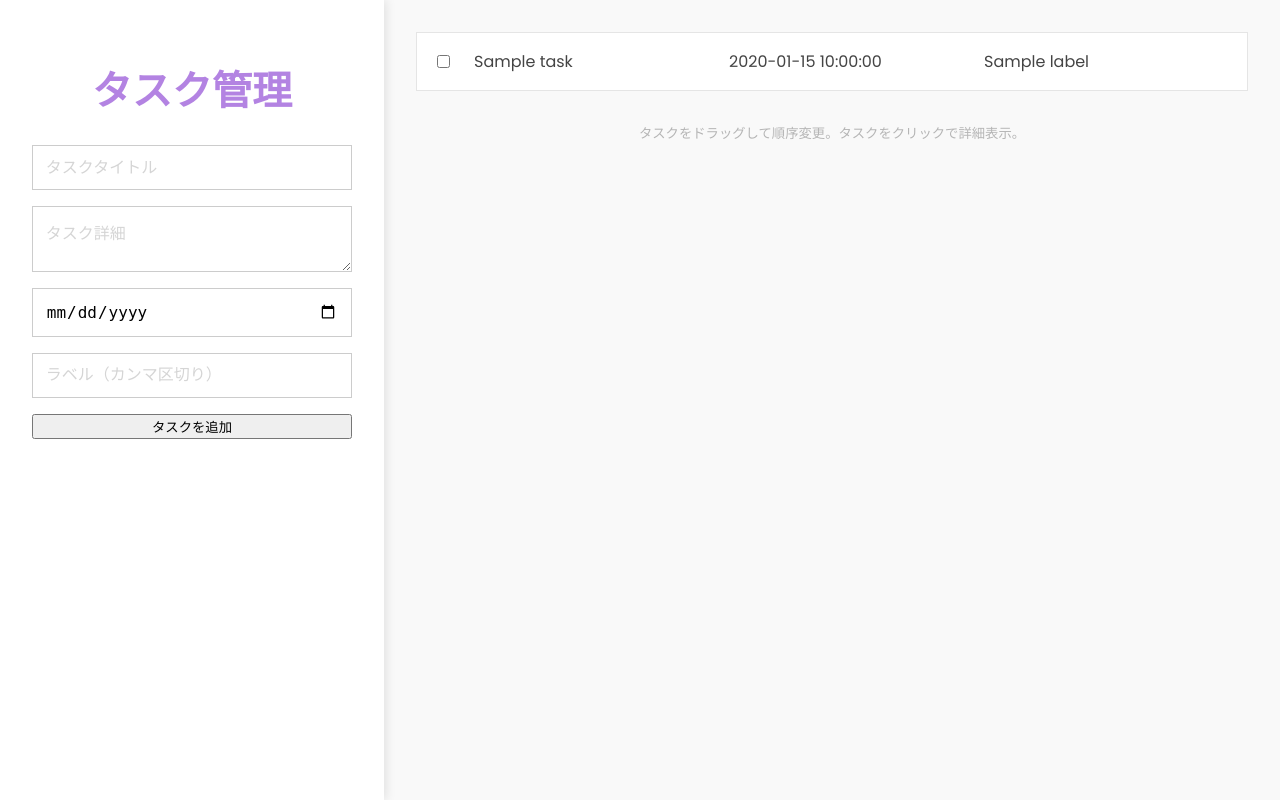
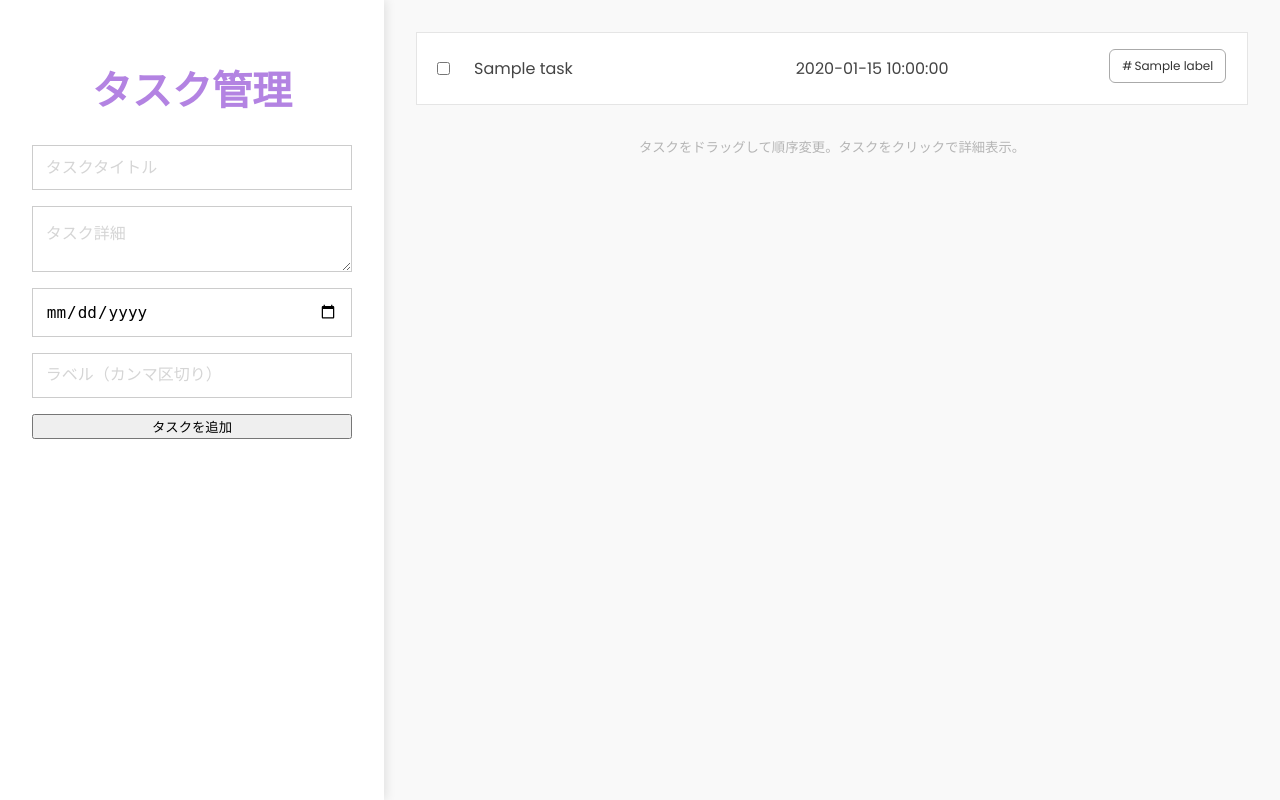
Before and after one commit to Nago-Tech526/TaskManagerWebApp, a Flask app: template templates/index.html in a window 1280 px wide. Run offline with Flask 3, Linux system fonts and the light colour scheme; the template is opened without the code that fills it: most values are stand-ins (such as "Sample title", 1, 10 or a date in 2020).

Commit message:
20250311_タグデザイン変更

```diff
--- a/static/script.js
+++ b/static/script.js
@@ -34,12 +34,18 @@ document.addEventListener("DOMContentLoaded", () => {
     li.className = 'task';
     li.setAttribute('draggable', 'true');
     li.setAttribute('data-id', task.id);
+
+    // ラベル部分のHTMLを生成（クラス名は task-labels）
+    const labelsHtml = task.labels.map(label => `<li><a href="#">${label}</a></li>`).join('');
+
     li.innerHTML = `
       <div class="task-summary">
         <input type="checkbox" class="task-checkbox" onclick="toggleComplete(event, ${task.id})">
         <span class="task-title">${task.title}</span>
         <span class="task-due">${task.due_date}</span>
-        <span class="task-label">${task.labels.join(', ')}</span>
+        <div class="task-labels">
+          <ul>${labelsHtml}</ul>
+        </div>
       </div>
       <div class="task-details" style="display: none;">
         詳細: ${task.details}
@@ -49,7 +55,7 @@ document.addEventListener("DOMContentLoaded", () => {
       const detailsDiv = li.querySelector('.task-details');
       detailsDiv.style.display = detailsDiv.style.display === 'none' ? 'block' : 'none';
     });
-    // 新規タスクは、リスト内の最初の完了タスクの上に挿入する
+    // 新規タスクは、最初の完了タスクの上に挿入
     const firstCompleted = taskList.querySelector('.task.completed');
     if (firstCompleted) {
       taskList.insertBefore(li, firstCompleted);
--- a/static/style.css
+++ b/static/style.css
@@ -83,6 +83,89 @@ body {
   flex-direction: column;
   cursor: pointer;
 }
+/*====================================================================
+   .task-labels（参考CSSベースのラベルデザイン）
+====================================================================*/
+.task-labels ul {
+  margin: 0;
+  padding: 0;
+  list-style: none;
+  display: flex;
+}
+
+.task-labels ul li {
+  position: relative;
+  margin: 0 0.3em 0.3em 0;
+}
+
+.task-labels ul li a {
+  position: relative;
+  display: flex;
+  justify-content: center;
+  align-items: center;
+  height: 34px;
+  padding: 0 1em;
+  background-color: #fff;
+  border: 1px solid #aaa;
+  border-radius: 6px;
+  white-space: nowrap;
+  text-overflow: ellipsis;
+  overflow: hidden;
+  color: #333;
+  font-size: 12px;
+  text-decoration: none;
+  transition: .2s;
+  box-sizing: border-box;
+}
+
+.task-labels ul li a:before {
+  content: "#";
+  padding-right: 2px;
+}
+
+.task-labels ul li span {
+  position: absolute;
+  top: 0;
+  right: -10px;
+  z-index: 2;
+  display: flex;
+  justify-content: center;
+  align-items: center;
+  width: 28px;
+  height: 28px;
+  background-color: #2196F3;
+  border: 1px solid #2196F3;
+  border-radius: 100%;
+  color: #fff;
+  font-size: 11px;
+  opacity: 0;
+  transition: .2s;
+  transform: scale(.4);
+}
+
+.task-labels ul li span::after {
+  position: absolute;
+  top: 50%;
+  left: -8px;
+  content: '';
+  width: 0;
+  height: 0;
+  margin-top: -7px;
+  border-color: transparent #2196F3 transparent transparent;
+  border-style: solid;
+  border-width: 7px 14px 7px 0;
+}
+
+.task-labels ul li a:hover {
+  border: 1px solid #2196F3;
+  color: #2196F3;
+}
+
+.task-labels ul li:hover span {
+  right: -26px;
+  opacity: 1;
+  transform: scale(1);
+}
 
 /* タスク概要：左側にチェックボックス、右側に各情報を横並びで */
 .task-summary {
--- a/templates/index.html
+++ b/templates/index.html
@@ -29,7 +29,13 @@
             <input type="checkbox" class="task-checkbox" onclick="toggleComplete(event, {{ task.id }})" {% if task.completed %}checked{% endif %}>
             <span class="task-title">{{ task.title }}</span>
             <span class="task-due">{{ task.due_date }}</span>
-            <span class="task-label">{{ task.labels|join(', ') }}</span>
+            <div class="task-labels">
+              <ul>
+                {% for label in task.labels %}
+                  <li><a href="#">{{ label }}</a></li>
+                {% endfor %}
+              </ul>
+            </div>
           </div>
           <div class="task-details" style="display: none;">
             詳細: {{ task.details }}
```
